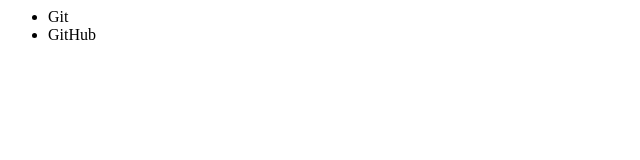
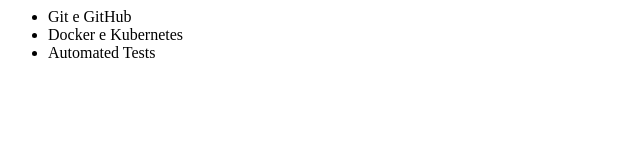
Before and after one commit to krupzakrodney/portal, a plain HTML site: page index.html in a window 1280 px wide. Shown: the whole page, without its empty margins (0-640 px from the left). Drawn offline with Linux system fonts and the light colour scheme.

Commit message:
resolvendo conflito

```diff
--- a/index.html
+++ b/index.html
@@ -2,8 +2,9 @@
   <title>Assuntos Lab</title>
   <body>
     <ul>
-      <li>Git</li>
-      <li>GitHub</li>
+      <li>Git e GitHub</li>
+      <li>Docker e Kubernetes</li>
+      <li>Automated Tests</li>
     <ul>
   </body>
 </html>
```
